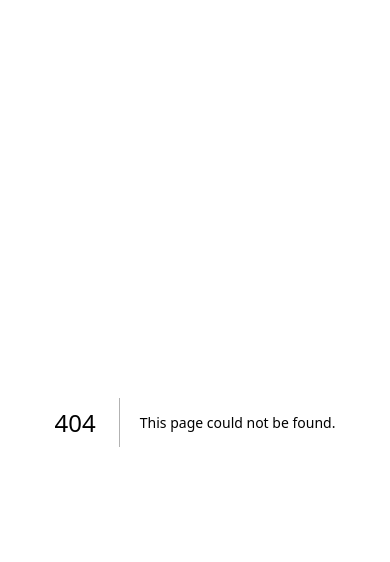
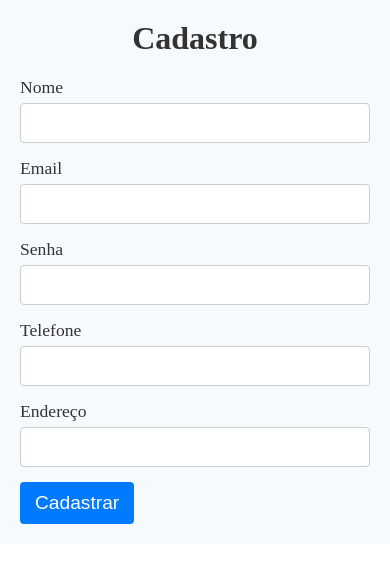
Before and after one commit to Raul-Foliveira/Adote-Pet-SP, a Next.js app in the folder Adote-SP/: page /cadastro in a window 390 px wide. Before the commit this address had no page. Shown: the top 562 px of the page. Built offline with nearby package versions, Linux system fonts and the light colour scheme; a web font is replaced by a local one.

Commit message:
Inlcuindo a tela de cadastro

```diff
--- /dev/null
+++ b/Adote-SP/pages/cadastro.js
@@ -0,0 +1,89 @@
+import React, { useState } from 'react';
+import styles from '../styles/cadastro.module.css';
+
+const Cadastro = () => {
+    const [formData, setFormData] = useState({
+        nome: '',
+        email: '',
+        senha: '',
+        telefone: '',
+        endereco: '',
+    });
+
+    const handleChange = (e) => {
+        const { name, value } = e.target;
+        setFormData({ ...formData, [name]: value });
+    };
+
+    const handleSubmit = (e) => {
+        e.preventDefault();
+        // Aqui você pode adicionar a lógica para enviar os dados para o servidor
+        console.log(formData);
+    };
+
+    return (
+        <section className={styles.cadastro}>
+            <h2>Cadastro</h2>
+            <form onSubmit={handleSubmit} className={styles.form}>
+                <div className={styles.formGroup}>
+                    <label htmlFor="nome">Nome</label>
+                    <input
+                        type="text"
+                        id="nome"
+                        name="nome"
+                        value={formData.nome}
+                        onChange={handleChange}
+                        required
+                    />
+                </div>
+                <div className={styles.formGroup}>
+                    <label htmlFor="email">Email</label>
+                    <input
+                        type="email"
+                        id="email"
+                        name="email"
+                        value={formData.email}
+                        onChange={handleChange}
+                        required
+                    />
+                </div>
+                <div className={styles.formGroup}>
+                    <label htmlFor="senha">Senha</label>
+                    <input
+                        type="password"
+                        id="senha"
+                        name="senha"
+                        value={formData.senha}
+                        onChange={handleChange}
+                        required
+                    />
+                </div>
+                <div className={styles.formGroup}>
+                    <label htmlFor="telefone">Telefone</label>
+                    <input
+                        type="tel"
+                        id="telefone"
+                        name="telefone"
+                        value={formData.telefone}
+                        onChange={handleChange}
+                        required
+                    />
+                </div>
+                <div className={styles.formGroup}>
+                    <label htmlFor="endereco">Endereço</label>
+                    <input
+                        type="text"
+                        id="endereco"
+                        name="endereco"
+                        value={formData.endereco}
+                        onChange={handleChange}
+                        required
+                    />
+                </div>
+                <button type="submit" className={styles.submitButton}>Cadastrar</button>
+            </form>
+        </section>
+    );
+};
+
+export default Cadastro;
--- /dev/null
+++ b/Adote-SP/styles/cadastro.module.css
@@ -0,0 +1,60 @@
+.cadastro {
+    padding: 40px;
+    background-color: #f5fafc; /* Cor de fundo mais clara */
+    text-align: center;
+}
+
+.cadastro h2 {
+    font-size: 2.5rem;
+    color: #333;
+    margin-bottom: 20px;
+}
+
+.form {
+    max-width: 600px;
+    margin: 0 auto;
+    text-align: left;
+}
+
+.formGroup {
+    margin-bottom: 15px;
+}
+
+.formGroup label {
+    display: block;
+    margin-bottom: 5px;
+    font-size: 1.1rem;
+    color: #333;
+}
+
+.formGroup input {
+    width: 100%;
+    padding: 10px;
+    font-size: 1rem;
+    border: 1px solid #ccc;
+    border-radius: 4px;
+}
+
+.submitButton {
+    padding: 10px 15px;
+    font-size: 1.2rem;
+    color: #fff;
+    background-color: #007bff; /* Cor do botão */
+    border: none;
+    border-radius: 4px;
+    cursor: pointer;
+}
+
+.submitButton:hover {
+    background-color: #0056b3; /* Cor ao passar o mouse */
+}
+
+@media (max-width: 768px) {
+    .cadastro {
+        padding: 20px;
+    }
+
+    .cadastro h2 {
+        font-size: 2rem;
+    }
+}
```
Also changed, not shown: Adote-SP/pages/login.js (+7 -7 lines), Adote-SP/styles/login.module.css (+55 -7 lines).
